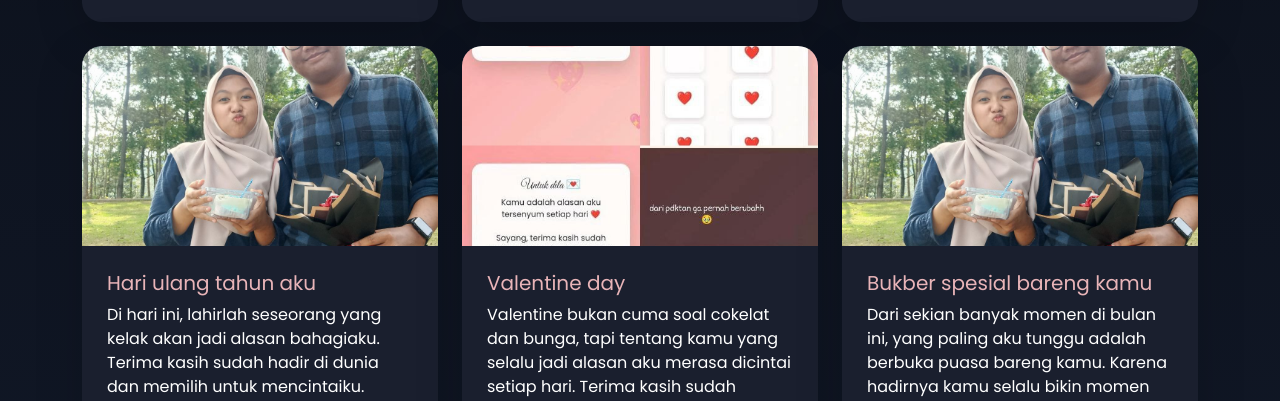
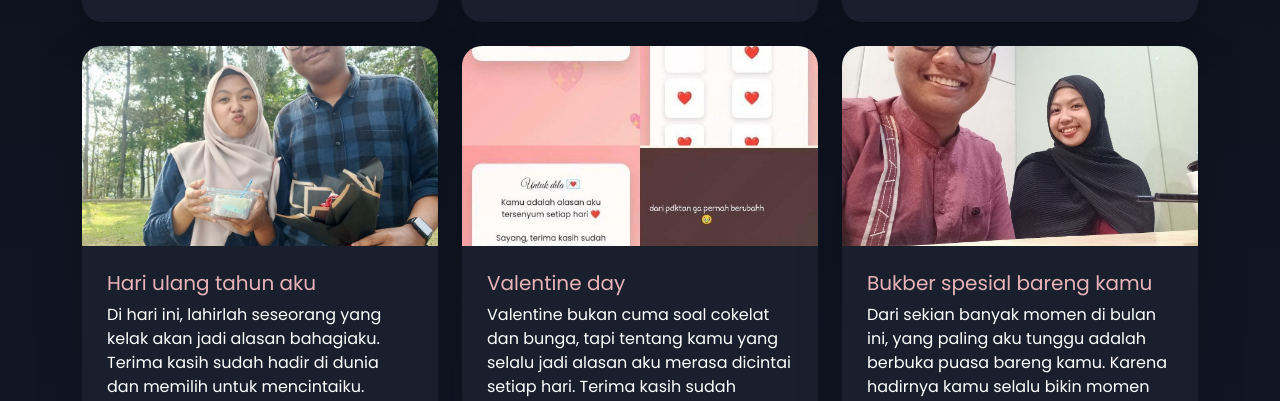
Before and after one commit to mnr999/me-you, a plain HTML site: page index.html in a window 1280 px wide. Shown: the part 2388-2789 px from the top of the page. Drawn offline with nearby package versions, Linux system fonts and the light colour scheme.

```diff
--- a/index.html
+++ b/index.html
@@ -270,7 +270,7 @@
                 <div class="col-md-4 mb-4" data-aos="fade-up" data-aos-delay="300">
                     <div class="card journey-card border-0 shadow-lg h-100">
                         <div class="journey-img-wrapper">
-                            <img src="images/photo_2026-02-15_10-36-41.jpg" class="card-img-top journey-img" alt="Anniversary">
+                            <img src="images/foto buka.jpg" class="card-img-top journey-img" alt="Anniversary">
                         </div>
                         <div class="card-body">
                             <h5 class="card-title text-rose">Bukber spesial bareng kamu</h5>
```
